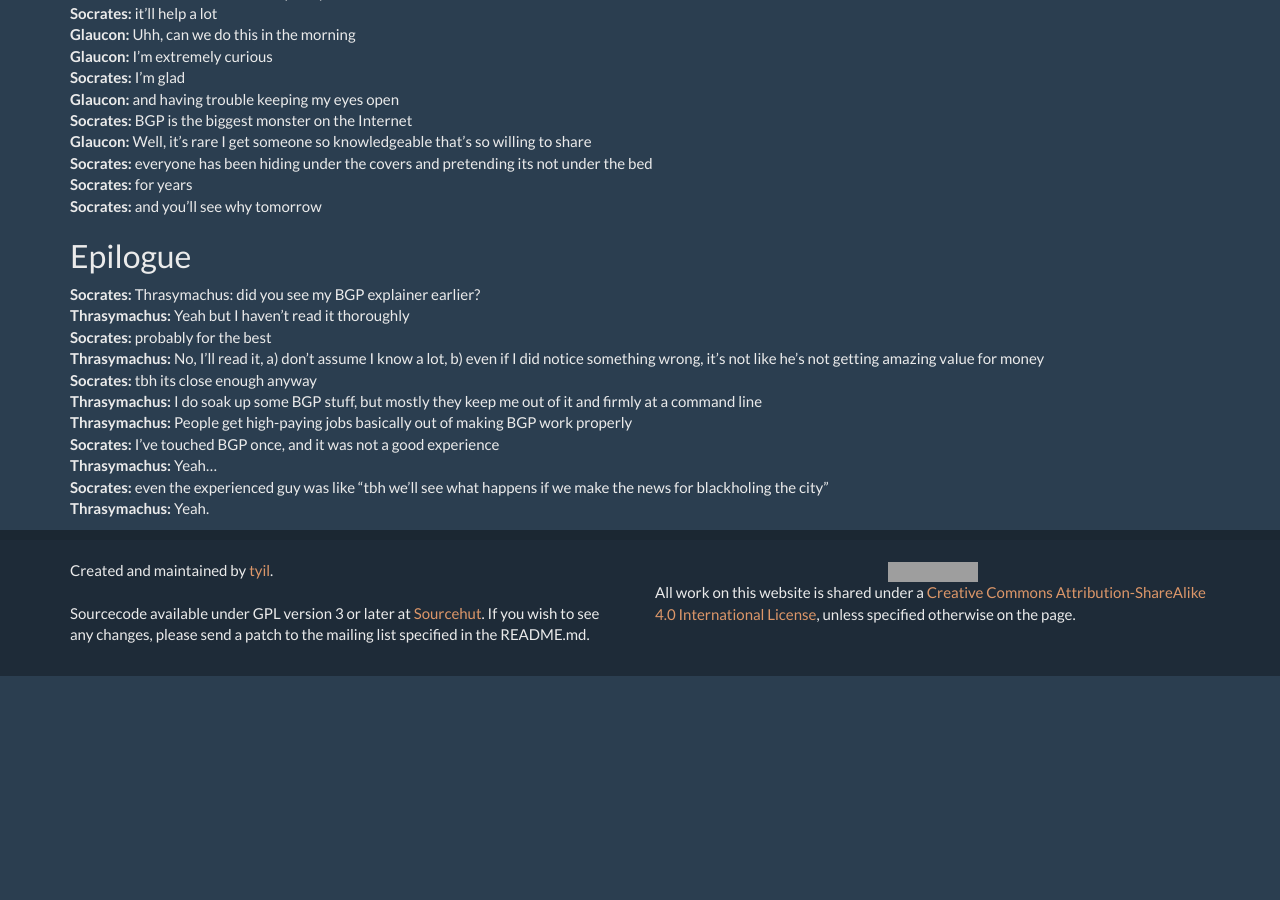
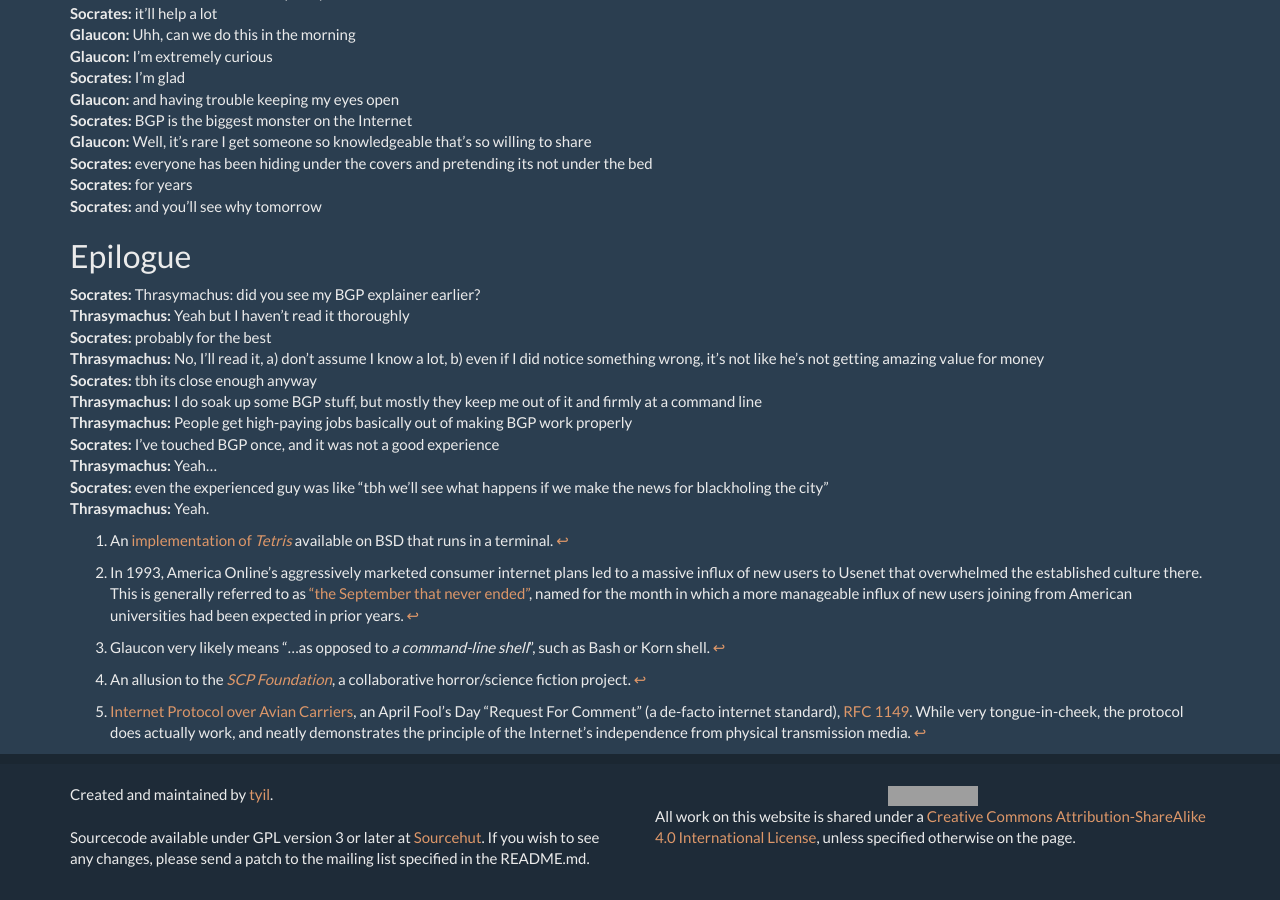
Before and after one commit to scriptkitties/fglt, a Jekyll site: the page built from _agora/book-03-daemons-at-the-gateway-part-01.md, in a window 1280 px wide and 900 px high, scrolled down 7958 px. Built offline with Jekyll 4.4.1, drawn with Linux system fonts in a browser that asks for light colours; before the commit the page ends 8634 px from its top, so only the background shows below that; grey boxes are pictures that could not be loaded.

Commit message:
Add some footnotes

```diff
--- a/_agora/book-03-daemons-at-the-gateway-part-01.md
+++ b/_agora/book-03-daemons-at-the-gateway-part-01.md
@@ -54,7 +54,7 @@ A strange game
 
 **Socrates:** `$ ssh netris.rocketnine.space`
 **Socrates:** enjoy a game, get back to me in 5
-**Adeimantus:** wow, better than BSD `tetris`
+**Adeimantus:** wow, better than BSD `tetris` [^bsd]
 **Thrasymachus:** Cool
 **Socrates:** Glaucon: good, right?
 **Glaucon:** I didn't know you could do something like this with SSH
@@ -153,7 +153,7 @@ Uni-to-uni copy
 **Socrates:** this network came about, and someone said, "sure would be cool if I could mail Peter at Berkeley, like I could mail Alice here"
 **Socrates:** then someone said "well we have this tool called `uucp` [Unix-to-Unix copy, basically the granddaddy of `scp`], and mail messages are just files---why not hack them together?"
 **Glaucon:** I have a feeling I don't know what `scp` is
-**Glaucon:** because I'm just thinking of anomalies
+**Glaucon:** because I'm just thinking of anomalies [^scp]
 **Socrates:** `cp`, but over SSH
 **Glaucon:** ah okay
 **Socrates:** `$ scp dick.png socrates@server.com:pics/`
@@ -397,3 +397,9 @@ Epilogue
 **Thrasymachus:** Yeah...
 **Socrates:** even the experienced guy was like "tbh we'll see what happens if we make the news for blackholing the city"
 **Thrasymachus:** Yeah.
+
+[^bsd]: An [implementation of *Tetris*](https://www.invidio.us/watch?v=RI64hStZ7mU) available on BSD that runs in a terminal.
+[^sep]: In 1993, America Online's aggressively marketed consumer internet plans led to a massive influx of new users to Usenet that overwhelmed the established culture there.  This is generally referred to as ["the September that never ended"](https://en.wikipedia.org/wiki/Eternal_September), named for the month in which a more manageable influx of new users joining from American universities had been expected in prior years.
+[^svt]: Glaucon very likely means "...as opposed to *a command-line shell*", such as Bash or Korn shell.
+[^scp]: An allusion to the [*SCP Foundation*](https://en.wikipedia.org/wiki/SCP_Foundation), a collaborative horror/science fiction project.
+[^ioa]: [Internet Protocol over Avian Carriers](https://en.wikipedia.org/wiki/IP_over_Avian_Carriers), an April Fool's Day "Request For Comment" (a de-facto internet standard), [RFC 1149](https://tools.ietf.org/html/rfc1149).  While very tongue-in-cheek, the protocol does actually work, and neatly demonstrates the principle of the Internet's independence from physical transmission media.
```
Also changed, not shown: other parts of _agora/book-03-daemons-at-the-gateway-part-01.md (+3 -3 lines).
